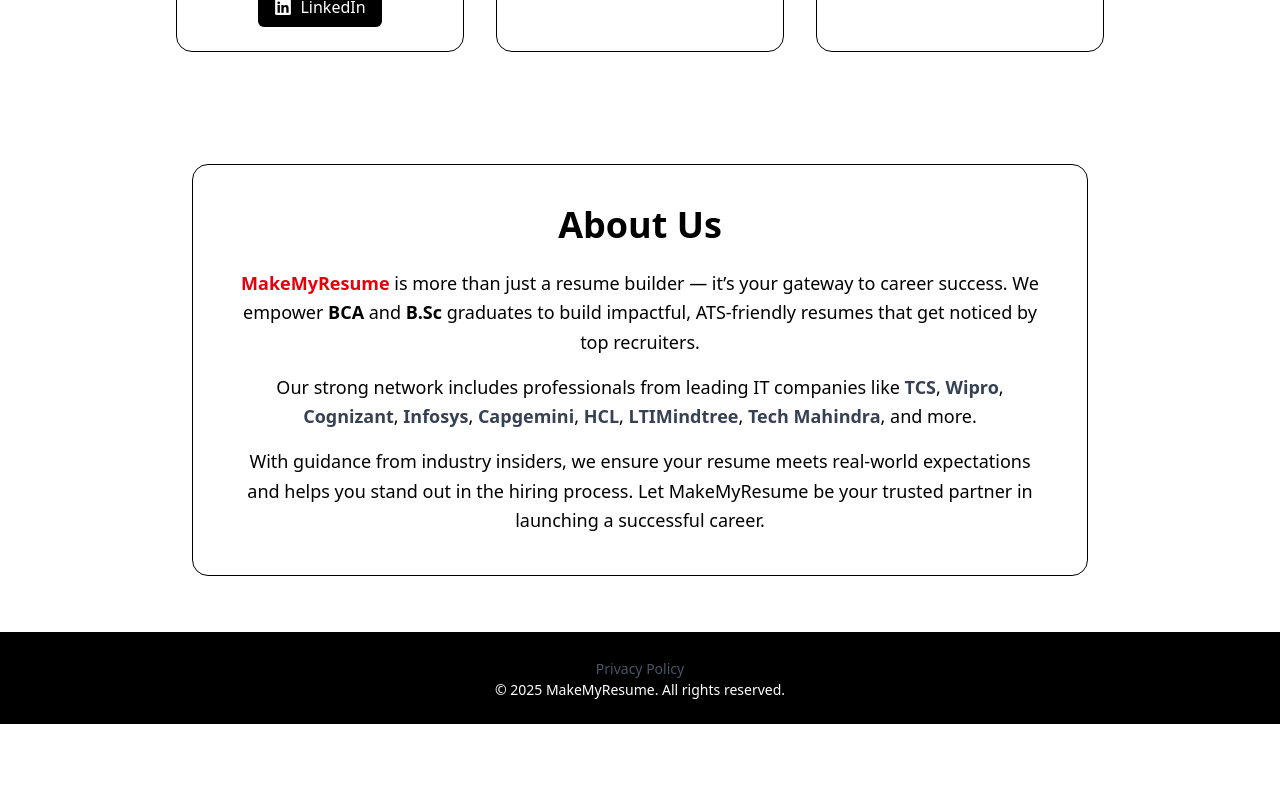
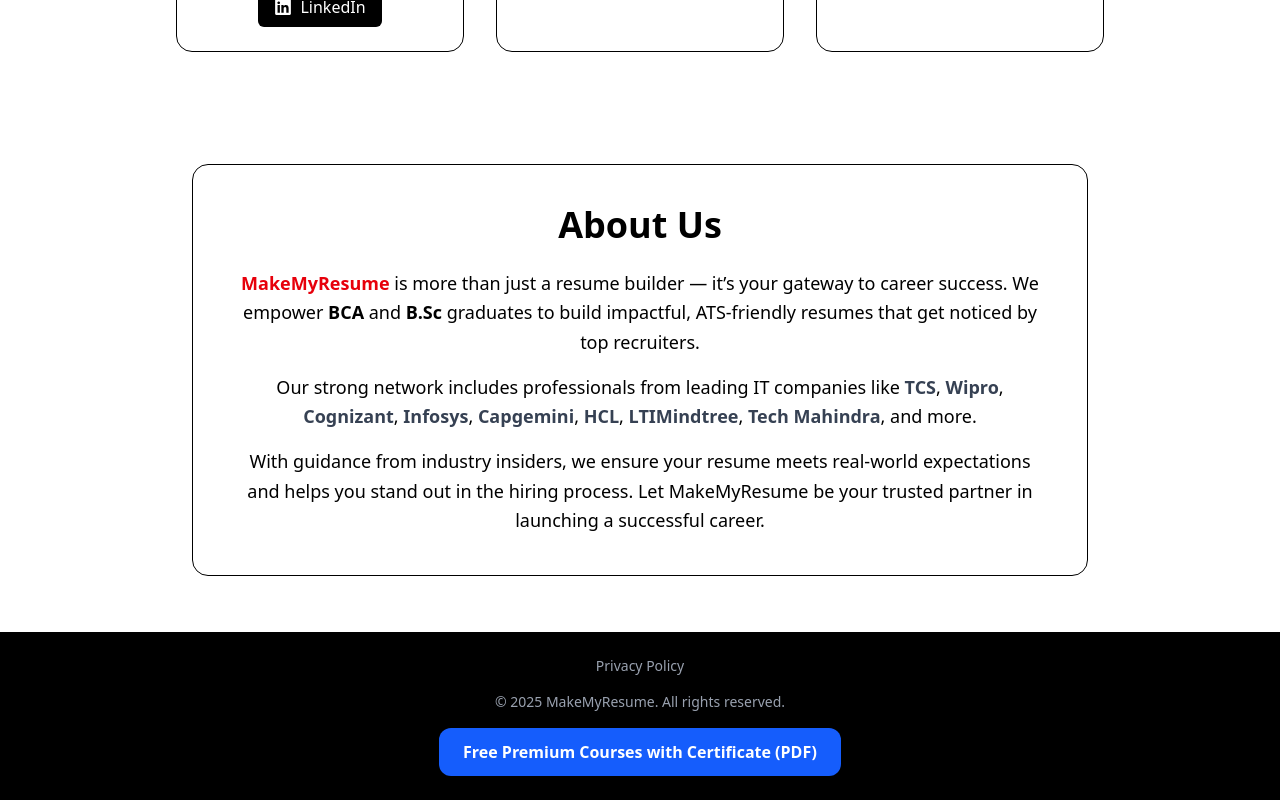
Before and after one commit to tabiyanjagirdar/makemyresume01, a React (Vite) app: page / in a window 1280 px wide. Shown: the part 1859-2659 px from the top of the page. Before the commit the page ends 2583 px from the top, so only its background shows below. Built offline with nearby package versions, Linux system fonts and the light colour scheme.

Commit message:
Added Free Premium Courses PDF link and updated Jobs page

```diff
--- a/index.html
+++ b/index.html
@@ -45,7 +45,20 @@ walk-in interview updates, latest MNC hiring jobs, job search for students and g
   <link href="https://fonts.googleapis.com/css2?family=Pacifico&display=swap" rel="stylesheet">
 
   <title>MakeMyResume – Resume Builder,Free Courses & Job Updates</title>
+<!-- Canonical Link -->
+  <link rel="canonical" href="https://makemyresume.help/" />
 
+  <!-- PDF Link (SEO hint) -->
+  <link rel="alternate" type="application/pdf" href="https://s3.eu-west-2.amazonaws.com/certificate-courses-online-free/Free+Premium+Courses+with+Certificate.pdf" title="Free Premium Courses with Certificate PDF" />
+   <meta property="og:title" content="Free Premium Courses with Certificate | PDF Download" />
+  <meta property="og:description" content="Download free premium course materials in PDF—covering resume building, Python, web development, and more, all with certificates." />
+  <meta property="og:url" content="https://makemyresume.help/" />
+  <!-- Optional: Include an image URL here for a preview card -->
+  <!-- <meta property="og:image" content="https://makemyresume.help/og-image.jpg" /> -->
+
+  <meta name="twitter:card" content="summary_large_image" />
+  <meta name="twitter:title" content="Free Premium Courses with Certificate | PDF Download" />
+  <meta name="twitter:description" content="Get free premium courses with certificates in PDF format. Learn over resume building, Python, web development & more." />
   <!-- JSON-LD Structured Data -->
   <script type="application/ld+json">
     {
--- a/src/App.jsx
+++ b/src/App.jsx
@@ -196,16 +196,32 @@ const App = () => {
 
         {/* Footer */}
         <footer className="w-full bg-black text-white py-6">
-          <div className="max-w-7xl mx-auto px-4 text-center">
-            <a href="/privacy-policy" className="text-sm text-gray-600 hover:underline">
+          <div className="max-w-7xl mx-auto px-4 text-center space-y-4">
+            {/* Privacy Policy */}
+            <a
+              href="/privacy-policy"
+              className="block text-sm text-gray-400 hover:text-gray-200 hover:underline"
+            >
               Privacy Policy
             </a>
-            <p className="text-sm">
+
+            {/* Copyright */}
+            <p className="text-sm text-gray-400">
               © {new Date().getFullYear()} MakeMyResume. All rights reserved.
             </p>
 
+            {/* CTA Button */}
+            <a
+              href="https://s3.eu-west-2.amazonaws.com/certificate-courses-online-free/Free+Premium+Courses+with+Certificate.pdf"
+              target="_blank"
+              rel="noopener noreferrer"
+              className="inline-flex items-center gap-2 rounded-xl px-6 py-3 font-semibold bg-blue-600 hover:bg-blue-700 text-white shadow-md transition focus:outline-none focus:ring-2 focus:ring-blue-400 focus:ring-offset-2"
+            >
+              Free Premium Courses with Certificate (PDF)
+            </a>
           </div>
         </footer>
+
 
         {/* Analytics */}
         <Analytics />
--- a/src/pages/Jobs.jsx
+++ b/src/pages/Jobs.jsx
@@ -114,7 +114,7 @@ export default function Jobs() {
                 <title>Open Jobs | Jobs in Banglore</title>
                 <meta
                     name="description"
-                    content="Jobs in BangloreBrowse latest IT, Non-IT, and Govt jobs. Find company details, job roles, locations, and apply online."
+                    content="Jobs in Banglore, Browse latest IT, Non-IT, and Govt jobs. Find company details, job roles, locations, and apply online."
                 />
                 <script type="application/ld+json">
                     {JSON.stringify({
```
